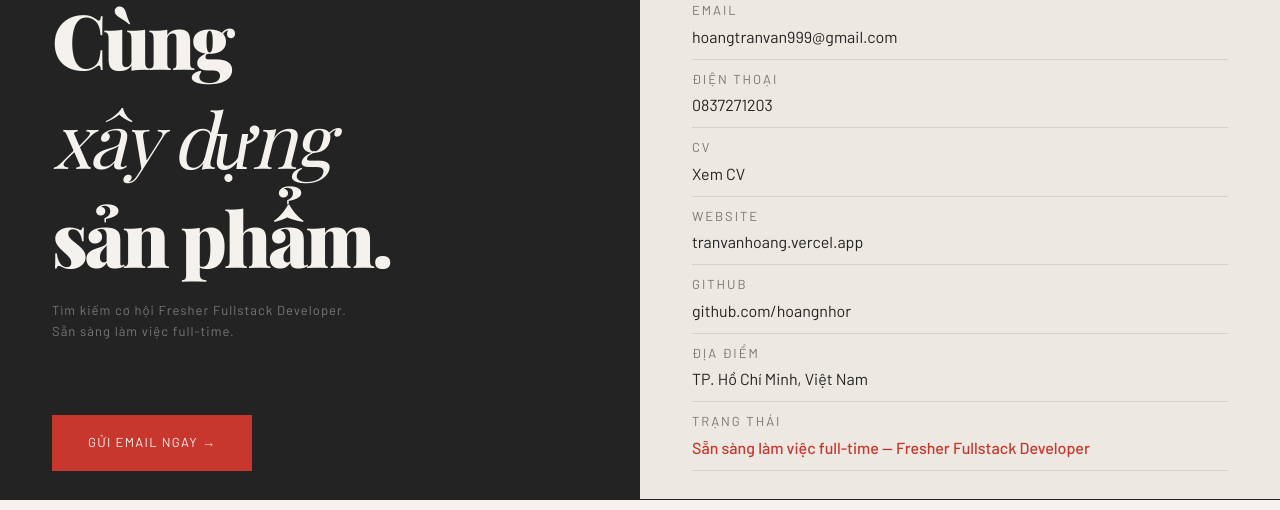
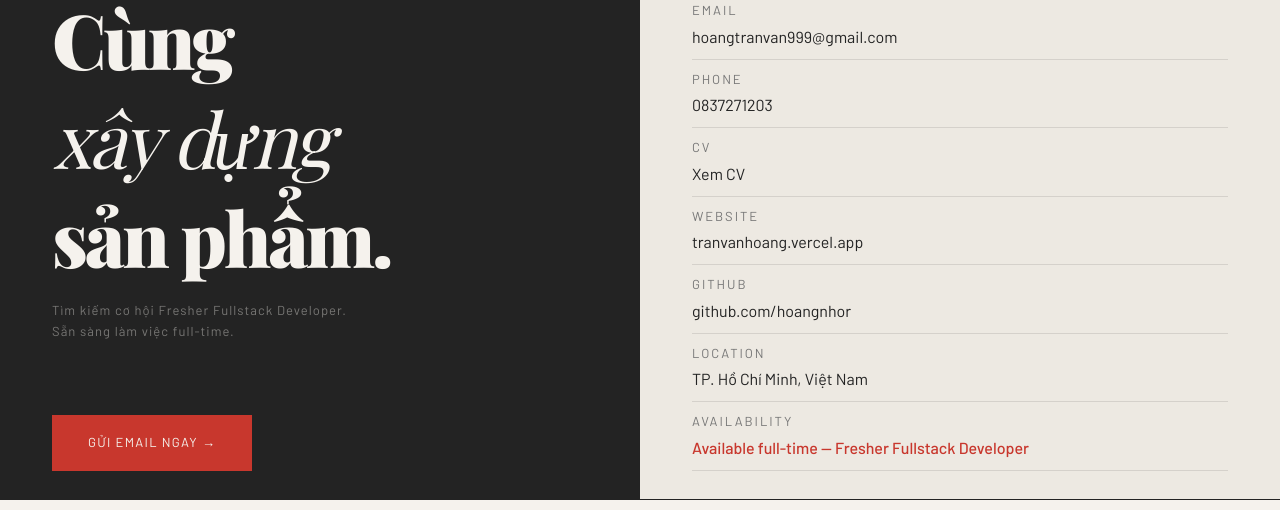
Before and after one commit to hoangnhor/PORTFOLIO, a React (Vite) app in the folder frontend/: page / in a window 1280 px wide. Shown: the part 2616-3126 px from the top of the page. Built offline with nearby package versions, Linux system fonts and the light colour scheme; no server answers; a web font is replaced by a local one.

Commit message:
Standardize contact labels to English in portfolio UI

```diff
--- a/frontend/src/pages/HomePage.jsx
+++ b/frontend/src/pages/HomePage.jsx
@@ -317,7 +317,7 @@ function HomePage() {
       content: displayPortfolio.email ? <a href={`mailto:${displayPortfolio.email}`}>{displayPortfolio.email}</a> : "Chưa cập nhật"
     },
     {
-      label: "Điện thoại",
+      label: "Phone",
       content: displayPortfolio.phone ? <a href={`tel:${displayPortfolio.phone}`}>{displayPortfolio.phone}</a> : "Chưa cập nhật"
     },
     ...(displayPortfolio.resumeUrl
@@ -357,12 +357,12 @@ function HomePage() {
         ]
       : []),
     {
-      label: "Địa điểm",
+      label: "Location",
       content: displayPortfolio.location
     },
     {
-      label: "Trạng thái",
-      content: "Sẵn sàng làm việc full-time — Fresher Fullstack Developer",
+      label: "Availability",
+      content: "Available full-time — Fresher Fullstack Developer",
       valueClassName: "contact-status"
     }
   ];
```
